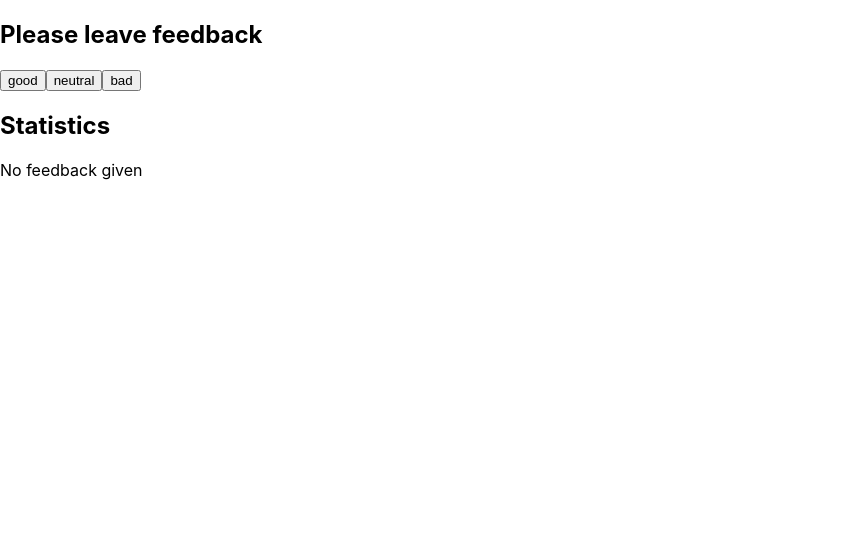
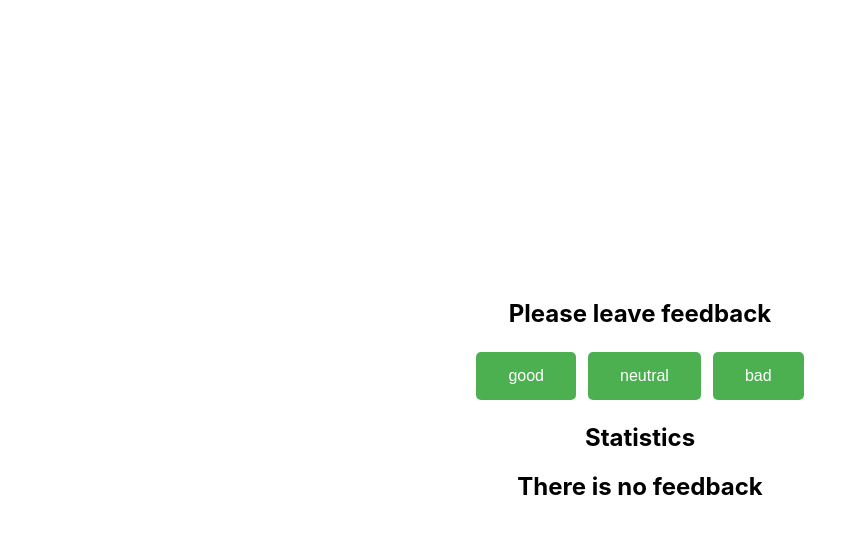
Before and after one commit to MadDog83/goit-react-hw-02-feedback, a React (Create React App) app: page / in a window 1280 px wide. Shown: the top 534 px of the page, without its empty margins (0-867 px from the left). Built offline with nearby package versions, Linux system fonts and the light colour scheme.

Commit message:
add/styles

```diff
--- a/package.json
+++ b/package.json
@@ -10,6 +10,7 @@
     "react": "^18.1.0",
     "react-dom": "^18.1.0",
     "react-scripts": "5.0.1",
+    "styled-components": "^6.1.1",
     "web-vitals": "^2.1.3"
   },
   "scripts": {
--- a/src/components/App.jsx
+++ b/src/components/App.jsx
@@ -20,10 +20,17 @@ export class App extends Component {
   countTotalFeedback = () => this.state.good + this.state.neutral + this.state.bad;
 
   countPositiveFeedbackPercentage = () => (this.state.good / this.countTotalFeedback()) * 100;
+  render() {
+    const centerStyle = {
+        display: 'flex',
+        flexDirection: 'column',
+        alignItems: 'center',
+        justifyContent: 'center',
+        height: '100vh'
+    };
 
-  render() {
     return (
-      <div>
+        <div style={centerStyle}>
             <Section title="Please leave feedback">
                 <Feedback options={['good', 'neutral', 'bad']} onLeaveFeedback={this.handleFeedback} />
             </Section>
@@ -37,7 +44,7 @@ export class App extends Component {
                         positivePercentage={this.countPositiveFeedbackPercentage()}
                     />
                 ) : (
-            <Notification message="No feedback given" />
+                    <Notification message="There is no feedback" />
                 )}
             </Section>
         </div>
--- a/src/components/Feedback/Feedback.jsx
+++ b/src/components/Feedback/Feedback.jsx
@@ -1,10 +1,36 @@
+import styled from 'styled-components';
+
+const StyledButton = styled.button`
+  background-color: #4CAF50;
+  color: white;
+  padding: 15px 32px;
+  text-align: center;
+  text-decoration: none;
+  display: inline-block;
+  font-size: 16px;
+  margin: 4px 2px;
+  cursor: pointer;
+  border-radius: 5px;
+  border-style: none;
+  transition: box-shadow 0.3s ease;
+
+  &:not(:last-child) {
+    margin-right: 10px;
+  }
+
+  &:hover, &:focus {
+    box-shadow: 0 0 10px rgba(0,0,0,0.5);
+  }
+`;
+
 const Feedback = ({ options, onLeaveFeedback }) => (
     <div>
       {options.map(option => (
-        <button key={option} onClick={() => onLeaveFeedback(option)}>
+        <StyledButton key={option} onClick={() => onLeaveFeedback(option)}>
           {option}
-        </button>
+        </StyledButton>
       ))}
     </div>
-  );
-  export default Feedback;
+);
+
+export default Feedback;
--- a/src/components/Notification/Notification.jsx
+++ b/src/components/Notification/Notification.jsx
@@ -1,5 +1,11 @@
+import styled from 'styled-components';
+
 const Notification = ({ message }) => (
-    <p>{message}</p>
-  );
+  <CenteredText>{message}</CenteredText>
+);
 
-  export default Notification;
+const CenteredText = styled.h2`
+text-align: center;
+`;
+
+export default Notification;
--- a/src/components/Section/Section.jsx
+++ b/src/components/Section/Section.jsx
@@ -1,7 +1,13 @@
+import styled from 'styled-components';
+
+const CenteredText = styled.h2`
+  text-align: center;
+`;
+
 const Section = ({ title, children }) => (
-    <div>
-      <h2>{title}</h2>
-      {children}
-    </div>
-  );
+  <div>
+    <CenteredText>{title}</CenteredText>
+    {children}
+  </div>
+);
   export default Section;
--- a/src/components/Statistics/Statistics.jsx
+++ b/src/components/Statistics/Statistics.jsx
@@ -1,11 +1,17 @@
+import styled from 'styled-components';
+
+const CenteredText = styled.p`
+  text-align: center;
+`;
+
 const Statistics = ({ good, neutral, bad, total, positivePercentage }) => (
     <div>
-      <p>Good: {good}</p>
-      <p>Neutral: {neutral}</p>
-      <p>Bad: {bad}</p>
-      <p>Total: {total}</p>
-      <p>Positive feedback: {Math.round(positivePercentage)}%</p>
+      <CenteredText>Good: {good}</CenteredText>
+      <CenteredText>Neutral: {neutral}</CenteredText>
+      <CenteredText>Bad: {bad}</CenteredText>
+      <CenteredText>Total: {total}</CenteredText>
+      <CenteredText>Positive feedback: {Math.round(positivePercentage)}%</CenteredText>
     </div>
-  );
+);
 
-  export default Statistics;
+export default Statistics;
```
Also changed, not shown: 1 other file (tests, documents, lock files or other folders). Lines whose indentation alone changed are shown as unchanged.
